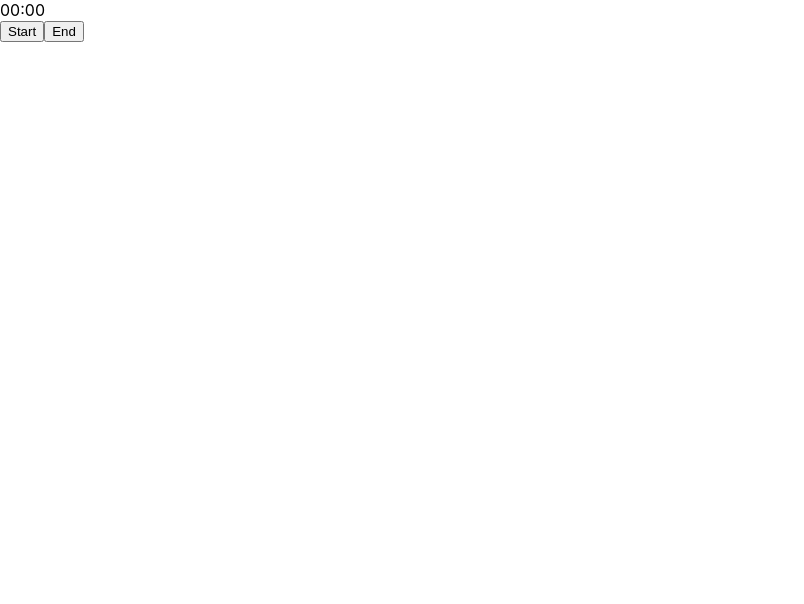
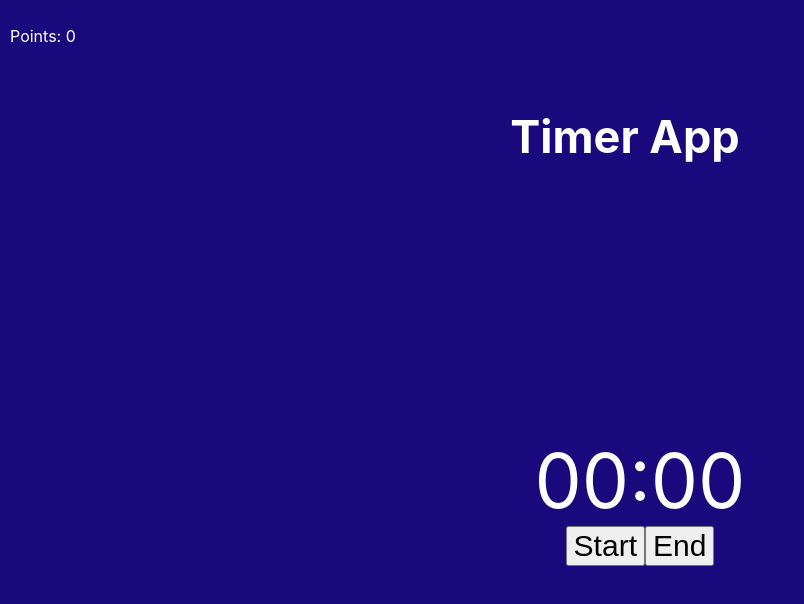
Before and after one commit to Matheus-Du/study-timer, a React (Create React App) app: page / in a window 1280 px wide. Shown: the top 604 px of the page, without its empty margins (0-804 px from the left). Built offline with nearby package versions, Linux system fonts and the light colour scheme.

Commit message:
updated css & added basic points counter.

```diff
--- a/src/css/App.css
+++ b/src/css/App.css
@@ -7,32 +7,34 @@
   pointer-events: none;
 }
 
-@media (prefers-reduced-motion: no-preference) {
-  .App-logo {
-    animation: App-logo-spin infinite 20s linear;
-  }
-}
-
 .App-header {
-  background-color: #282c34;
+  background-color: #1a087d;
   min-height: 100vh;
   display: flex;
   flex-direction: column;
-  align-items: center;
   justify-content: center;
-  font-size: calc(10px + 2vmin);
   color: white;
 }
 
-.App-link {
-  color: #61dafb;
+.timer {
+  margin: auto;
+  text-align: center;
 }
 
-@keyframes App-logo-spin {
-  from {
-    transform: rotate(0deg);
-  }
-  to {
-    transform: rotate(360deg);
-  }
+.time {
+  font-size: 75px;
 }
+
+.timerButton {
+  font-size: 30px;
+}
+
+.header {
+  font-size: 30px;
+  text-align: center;
+  padding-right: 30px;
+}
+
+.navBar {
+  padding: 10px;
+}
--- a/src/pages/App.js
+++ b/src/pages/App.js
@@ -27,14 +27,22 @@ function App() {
   }, [isRunning, setRunning]);
 
   return (
-    <div className='timer'>
-      <div className='time'>
-        <span>{("0" + Math.floor((time / 60000) % 60)).slice(-2)}:</span>
-        <span>{("0" + Math.floor((time / 1000) % 60)).slice(-2)}</span>
+    <div className='App-header'>
+      <div className='navBar'>
+        <p>Points: {Math.floor(time/60000)}</p>
       </div>
-      <div className='timeControl'>
-        <button onClick={() => setRunning(!isRunning)}>{isRunning ? 'Pause' : 'Start'}</button>
-        <button onClick={() => resetTimer()}>End</button>
+      <div className='header'>
+        <h2>Timer App</h2>
+      </div>
+      <div className='timer'>
+        <div className='time'>
+          <span>{("0" + Math.floor((time / 60000) % 60)).slice(-2)}:</span>
+          <span>{("0" + Math.floor((time / 1000) % 60)).slice(-2)}</span>
+        </div>
+        <div className='timeControl'>
+          <button className='timerButton' onClick={() => setRunning(!isRunning)}>{isRunning ? 'Pause' : 'Start'}</button>
+          <button className='timerButton' onClick={() => resetTimer()}>End</button>
+        </div>
       </div>
     </div>
   );
```
